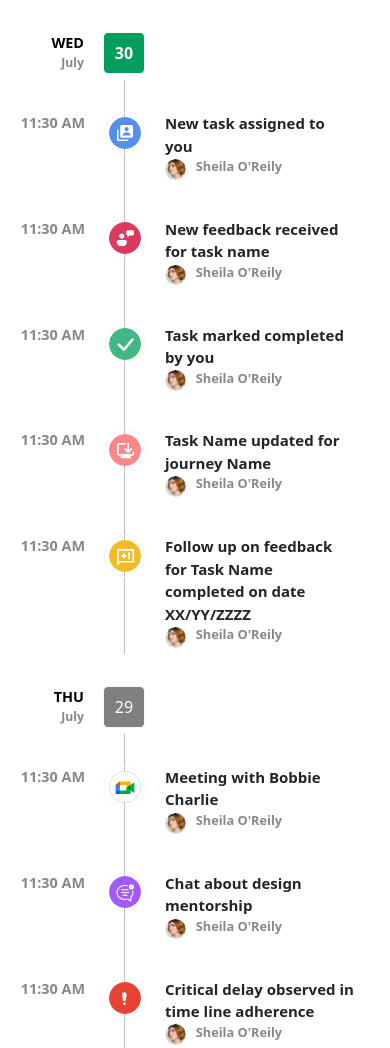
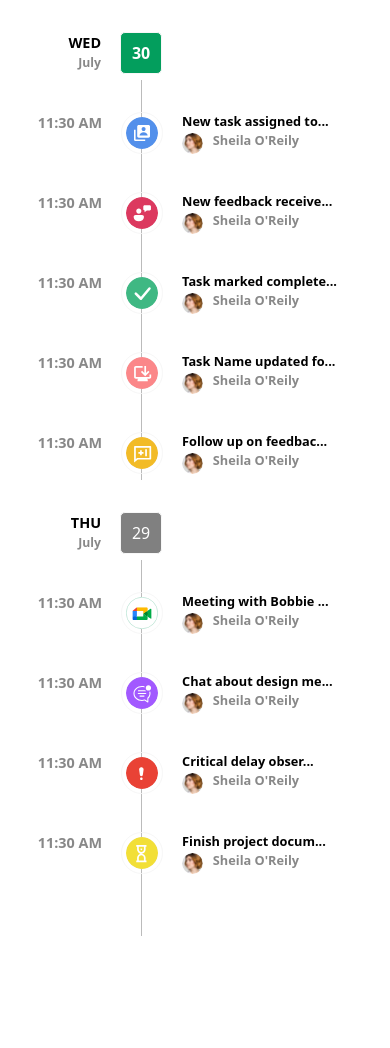
Before and after one commit to salatech/FrontEnd-Task, a plain HTML site: page index.html in a window 390 px wide. Shown: the top 1048 px of the page. After the commit the page ends 952 px from the top, so only its background shows below. Drawn offline with nearby package versions, Linux system fonts and the light colour scheme.

Commit message:
:added a liitle logic to truncate the text omn mobile view

```diff
--- a/index.css
+++ b/index.css
@@ -89,7 +89,7 @@
 
 .tracking-item .tracking-content span {
 	display: block;
-	color: #888;
+	color: black;
 	font-size: 85%;
 }
 
--- a/index.js
+++ b/index.js
@@ -91,13 +91,41 @@ const createTrackingItem = (item) => {
             <div class="tracking-content"></div>
         `;
 	} else {
+		let content = item.content;
+		let truncatedContent = content;
+		if (
+			window.matchMedia("(max-width: 768px)").matches &&
+			content.length > 20
+		) {
+			truncatedContent = content.substring(0, 20) + "...";
+		}
 		trackingItem.innerHTML = `
             <div class="tracking-icon">
                 <img src="${item.iconContent}" alt="">
             </div>
             <div class="tracking-date">${item.date}</div>
-            <div class="tracking-content">${item.content}<span style="display: flex;"><span class="content-image"><img src="${item.assets}" alt=""></span>${item.name}</span></div>
+            <div class="tracking-content">
+                <span class="full-content" style="display: none;">${content}</span>
+                <span class="tracking-content">${truncatedContent}</span>
+                <span style="display: flex; color: #888;">
+                    <span class="content-image"><img src="${item.assets}" alt=""></span>${item.name}
+                </span>
+            </div>
         `;
+
+		trackingItem
+			.querySelector(".tracking-content")
+			.addEventListener("click", function () {
+				const fullContent = this.querySelector(".full-content");
+				const truncatedContent = this.querySelector(".tracking-content");
+				if (fullContent.style.display === "none") {
+					fullContent.style.display = "inline";
+					truncatedContent.style.display = "none";
+				} else {
+					fullContent.style.display = "none";
+					truncatedContent.style.display = "inline";
+				}
+			});
 	}
 
 	return trackingItem;
```
